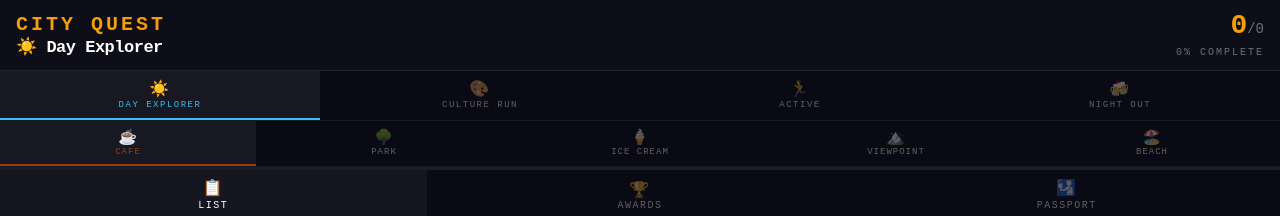
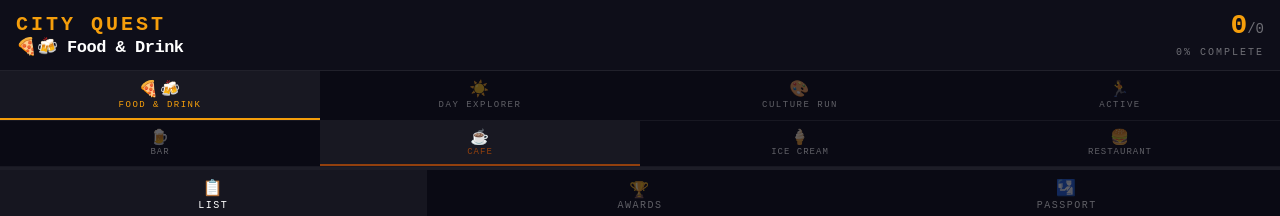
Before and after one commit to Julian-Reyes/city-quest, a React (Vite) app: page / in a window 1280 px wide. Shown: the top 216 px of the page. Built offline with nearby package versions, Linux system fonts and the light colour scheme; no server answers.

Commit message:
UI updates
- removed pubs and clubs and put those venues into 'Bar', renamed 'Night Out' to 'Food & Drink'
- added pizza emoji to food & drink category

```diff
--- a/src/App.jsx
+++ b/src/App.jsx
@@ -121,7 +121,7 @@ function enrichAddress(address, suffix) {
 // ─── MAIN APP ─────────────────────────────────────────────────────────────────
 export default function App() {
   const isDesktop = useIsDesktop();
-  const [activeQuest, setActiveQuest] = useState("day_explorer");
+  const [activeQuest, setActiveQuest] = useState("food_drink");
   const [activeCategory, setActiveCategory] = useState("cafe");
   const [venues, setVenues] = useState([]);
   const [userLocation, setUserLocation] = useState(null);
--- a/src/api/visits.js
+++ b/src/api/visits.js
@@ -17,7 +17,12 @@ const VISITS_KEY = "cityquest_visited";
 
 export function getVisits() {
   try {
-    return JSON.parse(localStorage.getItem(VISITS_KEY) || "{}");
+    const data = JSON.parse(localStorage.getItem(VISITS_KEY) || "{}");
+    // Older Pub and Club check-ins now belong to Bar; retain all visit history.
+    for (const entry of Object.values(data)) {
+      if (entry?.type === "pub" || entry?.type === "nightclub") entry.type = "bar";
+    }
+    return data;
   } catch {
     return {};
   }
--- a/src/constants.js
+++ b/src/constants.js
@@ -16,10 +16,10 @@
 // ── Quest Types (game modes) ──
 
 export const QUEST_TYPES = [
+  { id: "food_drink", label: "Food & Drink", emoji: "🍕🍻", color: "#f59e0b" },
   { id: "day_explorer", label: "Day Explorer", emoji: "☀️", color: "#38bdf8" },
   { id: "culture_run", label: "Culture Run", emoji: "🎨", color: "#a78bfa" },
   { id: "active", label: "Active", emoji: "🏃", color: "#22c55e" },
-  { id: "night_out", label: "Night Out", emoji: "🍻", color: "#f59e0b" },
 ];
 
 // ── Venue Categories ──
@@ -28,16 +28,14 @@ export const QUEST_TYPES = [
 // where Google Places coverage is poor (parks, monuments, nature reserves).
 
 export const VENUE_CATEGORIES = [
-  // ── Night Out ──
-  { id: "bar", quest: "night_out", label: "Bar", emoji: "🍺", color: "#f59e0b", osmTag: "amenity", osmValue: "bar" },
-  { id: "nightclub", quest: "night_out", label: "Club", emoji: "💃", color: "#e879f9", osmTag: "amenity", osmValue: "nightclub" },
-  { id: "pub", quest: "night_out", label: "Pub", emoji: "🍻", color: "#d97706", osmTag: "amenity", osmValue: "pub" },
-  { id: "restaurant", quest: "night_out", label: "Food", emoji: "🍔", color: "#10b981", osmTag: "amenity", osmValue: "restaurant" },
+  // ── Food & Drink ──
+  { id: "bar", quest: "food_drink", label: "Bar", emoji: "🍺", color: "#f59e0b", osmTag: "amenity", osmValue: ["bar", "pub", "nightclub"] },
+  { id: "cafe", quest: "food_drink", label: "Cafe", emoji: "☕", color: "#92400e", osmTag: "amenity", osmValue: ["cafe", "bakery"] },
+  { id: "ice_cream", quest: "food_drink", label: "Ice Cream", emoji: "🍦", color: "#ec4899", osmTag: "amenity", osmValue: "ice_cream" },
+  { id: "restaurant", quest: "food_drink", label: "Restaurant", emoji: "🍔", color: "#10b981", osmTag: "amenity", osmValue: "restaurant" },
 
   // ── Day Explorer ──
-  { id: "cafe", quest: "day_explorer", label: "Cafe", emoji: "☕", color: "#92400e", osmTag: "amenity", osmValue: ["cafe", "bakery"] },
   { id: "park", quest: "day_explorer", label: "Park", emoji: "🌳", color: "#16a34a", osmTag: "leisure", osmValue: ["park", "garden", "playground"], ghostFilter: false },
-  { id: "ice_cream", quest: "day_explorer", label: "Ice Cream", emoji: "🍦", color: "#ec4899", osmTag: "amenity", osmValue: "ice_cream" },
   { id: "viewpoint", quest: "day_explorer", label: "Viewpoint", emoji: "🏔️", color: "#0ea5e9", osmTag: "tourism", osmValue: "viewpoint", ghostFilter: false },
   { id: "beach", quest: "day_explorer", label: "Beach", emoji: "🏖️", color: "#fbbf24", osmTag: "natural", osmValue: "beach", ghostFilter: false },
 
@@ -125,10 +123,10 @@ export const ACHIEVEMENTS = [
   // ── Quest-level achievements ──
   {
     id: "night_owl_quest",
-    label: "Night Owl",
-    desc: "Visit 10 Night Out venues",
+    label: "Food Lover",
+    desc: "Visit 10 Food & Drink venues",
     emoji: "🍻",
-    stat: "quest_night_out",
+    stat: "quest_food_drink",
     threshold: 10,
     section: "quest",
   },
@@ -234,24 +232,6 @@ export const ACHIEVEMENTS = [
     section: "category",
   },
   {
-    id: "night_rider",
-    label: "Night Rider",
-    desc: "Visit 5 clubs",
-    emoji: "💃",
-    stat: "nightclub",
-    threshold: 5,
-    section: "category",
-  },
-  {
-    id: "pub_crawler",
-    label: "Pub Crawler",
-    desc: "Visit 5 pubs",
-    emoji: "🍻",
-    stat: "pub",
-    threshold: 5,
-    section: "category",
-  },
-  {
     id: "trailblazer",
     label: "Trailblazer",
     desc: "Visit 3 nature reserves",
```
